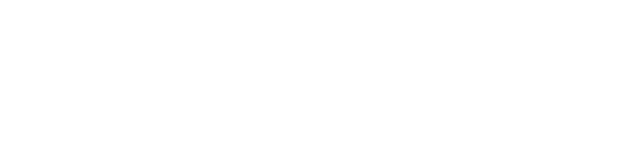
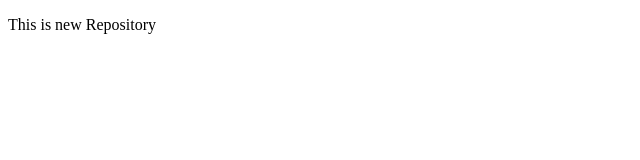
Before and after one commit to Kalyani-deo/localRepo, a plain HTML site: page index.html in a window 1280 px wide. Shown: the whole page, without its empty margins (0-640 px from the left). Drawn offline with Linux system fonts and the light colour scheme.

Commit message:
html and css file

```diff
--- a/index.html
+++ b/index.html
@@ -5,6 +5,6 @@
 <title>Insert title here</title>
 </head>
 <body>
-
+<p> This is new Repository</p>
 </body>
 </html>
--- a/style.css
+++ b/style.css
@@ -1 +1,3 @@
 @charset "ISO-8859-1";
+p{color : red;
+}
```
